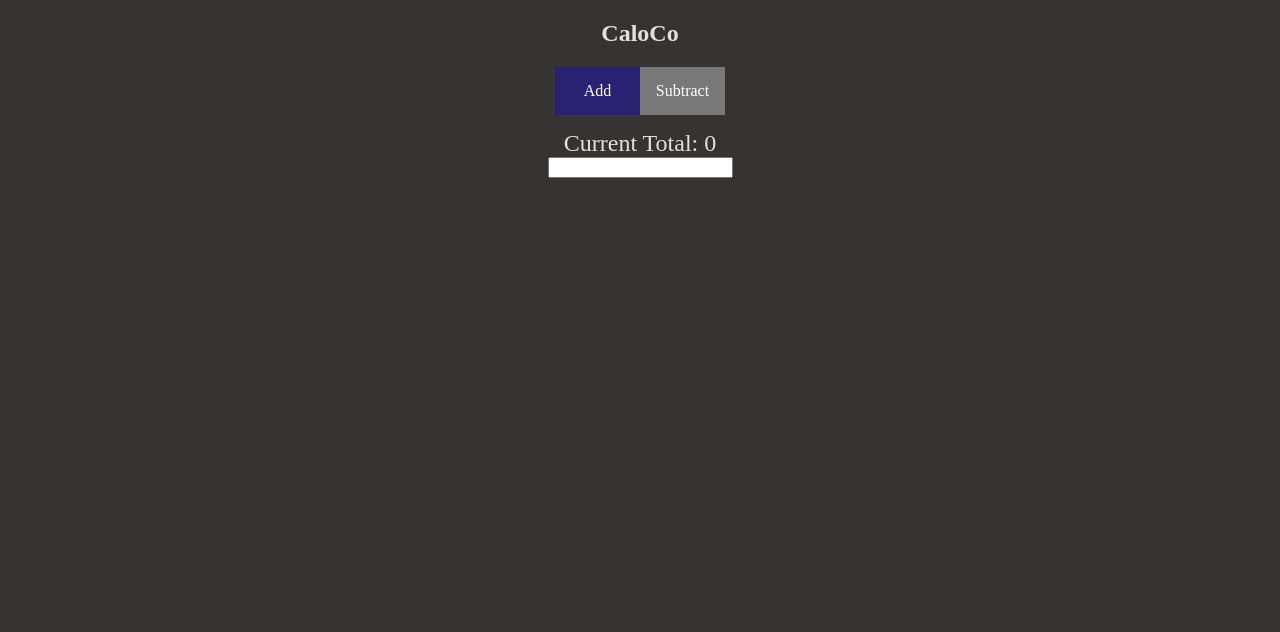
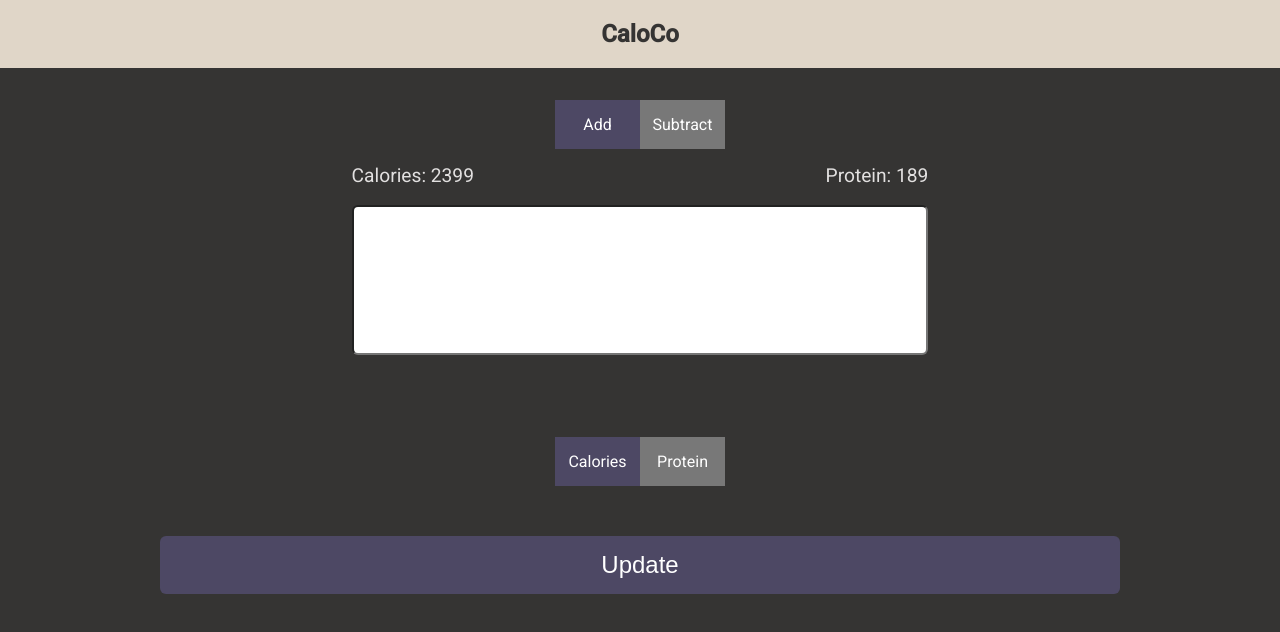
Before and after one commit to xleex23/caloco-client, an Angular app: page / in a window 1280 px wide. Shown: the top 632 px of the page. Built offline with nearby package versions, Linux system fonts and the light colour scheme.

Commit message:
ui and basic calculations

```diff
--- a/angular.json
+++ b/angular.json
@@ -32,6 +32,7 @@
               }
             ],
             "styles": [
+              "@angular/material/prebuilt-themes/rose-red.css",
               "src/styles.scss"
             ],
             "scripts": []
@@ -91,6 +92,7 @@
               }
             ],
             "styles": [
+              "@angular/material/prebuilt-themes/rose-red.css",
               "src/styles.scss"
             ],
             "scripts": []
--- a/package.json
+++ b/package.json
@@ -11,13 +11,16 @@
   "private": true,
   "dependencies": {
     "@angular/animations": "^19.0.0",
+    "@angular/cdk": "^19.0.4",
     "@angular/common": "^19.0.0",
     "@angular/compiler": "^19.0.0",
     "@angular/core": "^19.0.0",
     "@angular/forms": "^19.0.0",
+    "@angular/material": "^19.0.4",
     "@angular/platform-browser": "^19.0.0",
     "@angular/platform-browser-dynamic": "^19.0.0",
     "@angular/router": "^19.0.0",
+    "ngx-toastr": "^19.0.0",
     "rxjs": "~7.8.0",
     "tslib": "^2.3.0",
     "zone.js": "~0.15.0"
--- a/src/_components/home-counter/home-counter.component.html
+++ b/src/_components/home-counter/home-counter.component.html
@@ -1,13 +1,23 @@
-<section>
-    <h1>CaloCo</h1>
-    <div class="calculate-tabs">
-        <div (click)="toggleTab('add')" [ngClass]="active_tab === 'add' ? 'cal-tab active-tab': 'cal-tab'">Add</div>
-        <div (click)="toggleTab('subtract')" [ngClass]="active_tab === 'subtract' ? 'cal-tab active-tab': 'cal-tab'">Subtract</div>
+<section class="counter-container">
+    <div class="header">
+        <h1>CaloCo</h1>
+    </div>
+    <div class="calculate-tabs top-tabs">
+        <div (click)="toggleTab('count', 'add')"  [ngClass]="active_count_tab === 'add' ? 'cal-tab active-tab': 'cal-tab'">Add</div>
+        <div (click)="toggleTab('count', 'subtract')" [ngClass]="active_count_tab === 'subtract' ? 'cal-tab active-tab': 'cal-tab'">Subtract</div>
     </div>
     <div class="current-total">
-        Current Total: {{ current_total }}
+        <div>Calories: {{ current_cal }}</div>
+        <div>Protein: {{ current_pro }}</div>
     </div>
-    <div>
-        <input type="number" />
+    <div class="input-container">
+        <input type="number" min="0" appInteger class="value-input" [formControl]="integer_input"/>
     </div>
+
+    <div class="calculate-tabs bottom-tabs">
+        <div (click)="toggleTab('macro', 'cals')" [ngClass]="active_macro_tab === 'cals' ? 'cal-tab active-tab': 'cal-tab'">Calories</div>
+        <div (click)="toggleTab('macro', 'pro')" [ngClass]="active_macro_tab === 'pro' ? 'cal-tab active-tab': 'cal-tab'">Protein</div>
+    </div>
+
+    <button class="update-btn" (click)="update()">Update</button>
 </section>
--- a/src/_components/home-counter/home-counter.component.scss
+++ b/src/_components/home-counter/home-counter.component.scss
@@ -1,11 +1,34 @@
 :host {
     text-align: center;
+}
+
+.header {
+    background-color: rgb(224, 214, 200);
+    color: rgb(53, 52, 51);
+    width: 100%;
+    left: 0;
+    top: 0;
+    max-height: 100px;
+    position: absolute;
+}
+
+.counter-container {
+    position: relative;
+    overflow: hidden;
+    height: 100vh;
+}
+
+.top-tabs {
+    margin: 100px 0 15px 0;
+}
+
+.bottom-tabs {
+    margin-top: 250px;
 }
 
 .calculate-tabs {
     display: flex;
     justify-content: center;
-    margin-bottom: 15px;
     .cal-tab {
         display: flex;
         justify-content: center;
@@ -18,10 +41,41 @@
         cursor: pointer;
     }
     .active-tab {
-        background-color: rgb(41, 33, 113);
+        background-color: rgb(77, 72, 100);
+    }
+}
+
+.input-container {
+    position: absolute;
+    top: 35%;
+    left: 50%;
+    transform: translate(-50%, -50%);
+    .value-input {
+        font-size: 3rem;
+        height: 150px;
+        width: 90%;
+        border-radius: 6px;
+        padding: 10px;
+        box-sizing: border-box;
+        text-align: center;
     }
 }
 
 .current-total {
+    font-size: 1.2rem;
+    display: flex;
+    justify-content: space-evenly;
+}
+
+.update-btn {
+    margin-top: 50px;
+    border: none;
+    outline: none;
+    width: 75%;
+    padding: 15px;
+    border-radius: 6px;
     font-size: 1.5rem;
+    background-color: rgb(77, 72, 100);
+    color: #ffffff;
+    cursor: pointer;
 }
--- a/src/_components/home-counter/home-counter.component.ts
+++ b/src/_components/home-counter/home-counter.component.ts
@@ -1,19 +1,56 @@
 import { CommonModule } from '@angular/common';
 import { Component } from '@angular/core';
+import { IntegerDirective } from 'src/_directives/integer.directive';
+import { FormControl, ReactiveFormsModule } from '@angular/forms';
 
 @Component({
   selector: 'app-home-counter',
   templateUrl: './home-counter.component.html',
   styleUrls: ['./home-counter.component.scss'],
-  imports: [CommonModule]
+  imports: [CommonModule, IntegerDirective, ReactiveFormsModule]
 })
 export class HomeCounterComponent {
-    public active_tab: string = 'add';
-    public current_total: number = 0;
+    public integer_input: FormControl = new FormControl();
+    public active_count_tab: string = 'add';
+    public active_macro_tab: string = 'cals';
+    public current_cal: number = 2399;
+    public current_pro: number = 189;
+    private validCombinations = {
+        add: {
+          cals: () => {
+            this.current_cal += this.integer_input.value;
+          },
+          pro: () => {
+            this.current_pro += this.integer_input.value;
+          },
+        },
+        subtract: {
+          cals: () => {
+            this.current_cal -= this.integer_input.value;
+          },
+          pro: () => {
+            this.current_pro -= this.integer_input.value;
+          },
+        }
+    };
 
     constructor() {}
 
-    toggleTab(tab: string) {
-        this.active_tab = tab;
+    toggleTab(tabType: 'count' | 'macro', value: string) {
+        if (tabType === 'count') {
+            this.active_count_tab = value;
+        } else if (tabType === 'macro') {
+            this.active_macro_tab = value;
+        }
+    }
+
+    update() {
+        if (!this.integer_input.value) {
+            return
+        }
+        const countTab = this.active_count_tab;
+        const macroTab = this.active_macro_tab;
+        this.validCombinations[countTab]?.[macroTab]?.();
+        this.integer_input.setValue(null)
     }
 }
--- a/src/_directives/integer.directive.ts
+++ b/src/_directives/integer.directive.ts
@@ -9,6 +9,22 @@ export class IntegerDirective {
 
     @HostListener('keydown', ['$event'])
     onKeyDown(event: KeyboardEvent) {
+        return this.safeKey(event) ? true : false;
+    }
 
+    @HostListener('paste', ['$event'])
+    onPaste(event: ClipboardEvent) {
+        return false;
+    }
+
+    safeKey(event: KeyboardEvent): boolean {
+        const reg = RegExp('^[0-9]*$', 'g');
+        if (event.key === 'Backspace') {
+            return true;
+        } else if (reg.test(event.key)) {
+            return true;
+        } else {
+            return false;
+        }
     }
 }
--- a/src/app/app.module.ts
+++ b/src/app/app.module.ts
@@ -2,7 +2,7 @@ import { NgModule } from '@angular/core';
 import { BrowserModule } from '@angular/platform-browser';
 import { AppComponent } from './app.component';
 import { AppRoutingModule } from './app-routing.module';
-import { HomeCounterComponent } from '../_components/home-counter/home-counter.component';
+import { NoopAnimationsModule } from '@angular/platform-browser/animations';
 
 @NgModule({
     declarations: [
@@ -11,6 +11,7 @@ import { HomeCounterComponent } from '../_components/home-counter/home-counter.c
     imports: [
         BrowserModule,
         AppRoutingModule,
+        NoopAnimationsModule,
     ],
     providers: [],
     bootstrap: [AppComponent]
--- a/src/index.html
+++ b/src/index.html
@@ -6,8 +6,10 @@
   <base href="/">
   <meta name="viewport" content="width=device-width, initial-scale=1">
   <link rel="icon" type="image/x-icon" href="favicon.ico">
+  <link href="https://fonts.googleapis.com/css2?family=Roboto:wght@300;400;500&display=swap" rel="stylesheet">
+  <link href="https://fonts.googleapis.com/icon?family=Material+Icons" rel="stylesheet">
 </head>
-<body>
+<body class="mat-typography">
   <app-root></app-root>
 </body>
 </html>
--- a/src/styles.scss
+++ b/src/styles.scss
@@ -1,4 +1,19 @@
 body {
     background-color: rgb(53, 52, 51);
     color: #e2e0e0;
+    overflow: hidden;
 }
+
+input[type=number]::-webkit-inner-spin-button,
+input[type=number]::-webkit-outer-spin-button {
+    -webkit-appearance: none;
+    margin: 0;
+}
+
+/* Firefox */
+input[type=number] {
+    -moz-appearance: textfield;
+}
+
+html, body { height: 100%; }
+body { margin: 0; font-family: Roboto, "Helvetica Neue", sans-serif; }
```
Also changed, not shown: 1 other file (tests, documents, lock files or other folders).
